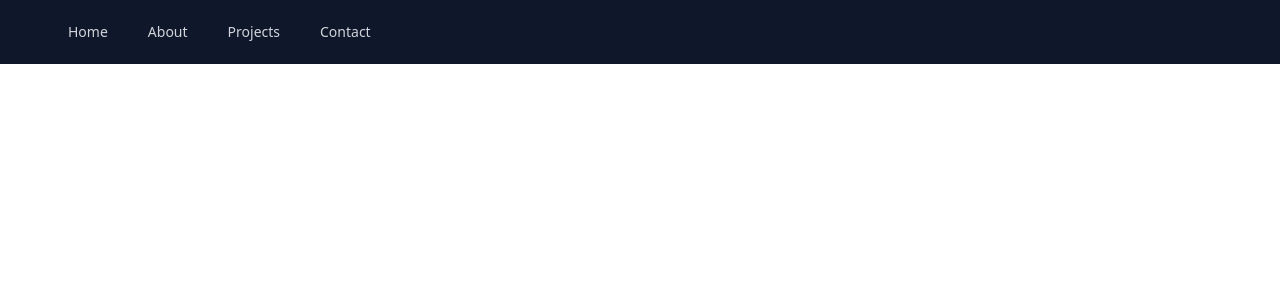
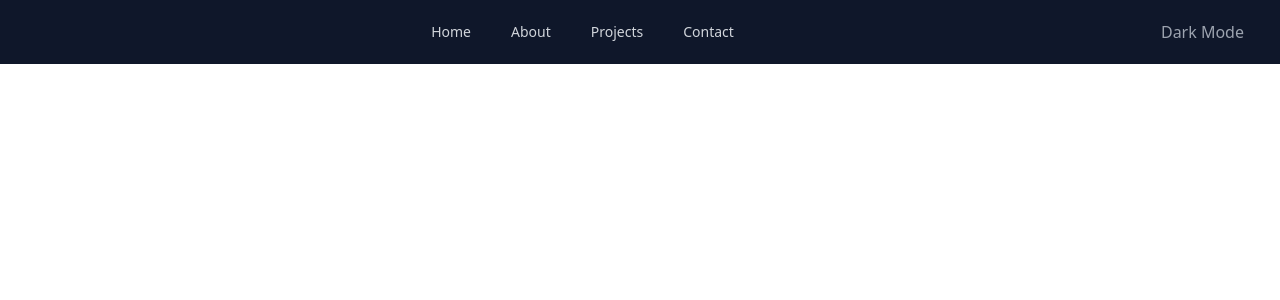
Before and after one commit to Cloticc/Minimal-Portfolio, a React (Vite) app: page / in a window 1280 px wide. Shown: the top 300 px of the page. Built offline with nearby package versions, Linux system fonts and the light colour scheme.

Commit message:
Add dark mode button to Navbar component

```diff
--- a/src/components/Navbar.jsx
+++ b/src/components/Navbar.jsx
@@ -4,6 +4,7 @@ import { useState } from 'react';
 function Navbar() {
   const [isOpen, setIsOpen] = useState(false);
   const [isDarkMode, setIsDarkMode] = useState(false);
+
 
   return (
     <nav className={isDarkMode ? "bg-primary" : "bg-primary"}>
@@ -24,15 +25,22 @@ function Navbar() {
                 </svg>
               )}
             </button>
+
           </div>
           {/* Links for large screens */}
-          <div className="hidden sm:block sm:ml-6">
+          <div className="hidden sm:block sm:ml-auto sm:mr-auto">
             <div className="flex space-x-4">
               <Link className="text-gray-300 hover:bg-gray-700 hover:text-white px-3 py-2 rounded-md text-sm font-medium" to="/Minimal-Portfolio/">Home</Link>
               <Link className="text-gray-300 hover:bg-gray-700 hover:text-white px-3 py-2 rounded-md text-sm font-medium" to="/Minimal-Portfolio/about">About</Link>
               <Link className="text-gray-300 hover:bg-gray-700 hover:text-white px-3 py-2 rounded-md text-sm font-medium" to="/Minimal-Portfolio/projects">Projects</Link>
               <Link className="text-gray-300 hover:bg-gray-700 hover:text-white px-3 py-2 rounded-md text-sm font-medium" to="/Minimal-Portfolio/contact">Contact</Link>
             </div>
+          </div>
+          {/* Dark mode button */}
+          <div className="absolute inset-y-0 right-0 flex items-center pr-2 sm:static sm:inset-auto sm:ml-6 sm:pr-0">
+            <button onClick={() => setIsDarkMode(!isDarkMode)} className="p-1 rounded-full text-gray-400 hover:text-white focus:outline-none focus:ring-2 focus:ring-offset-2 focus:ring-offset-gray-800 focus:ring-white">
+              {isDarkMode ? 'Light Mode' : 'Dark Mode'}
+            </button>
           </div>
         </div>
       </div>
```
